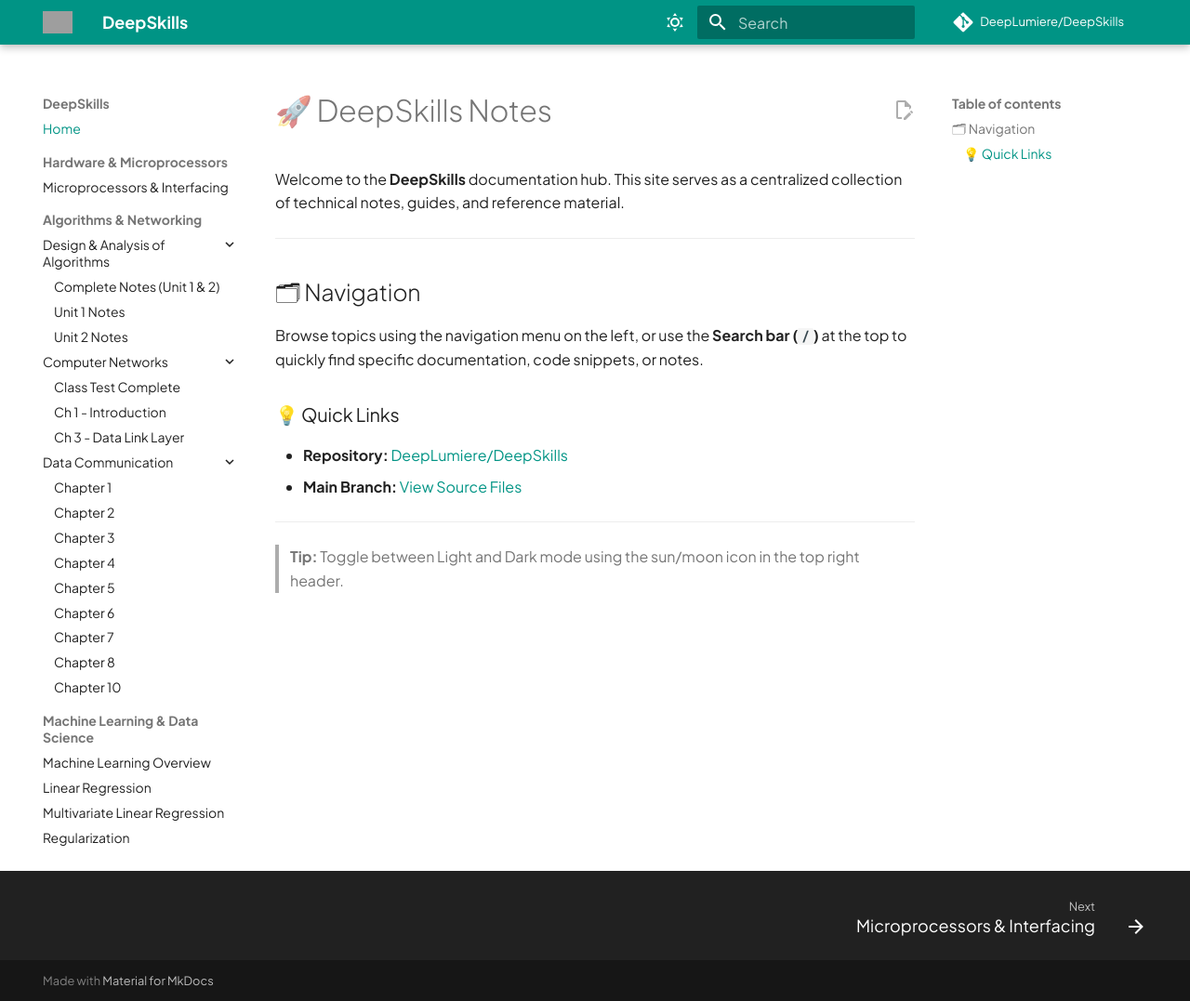
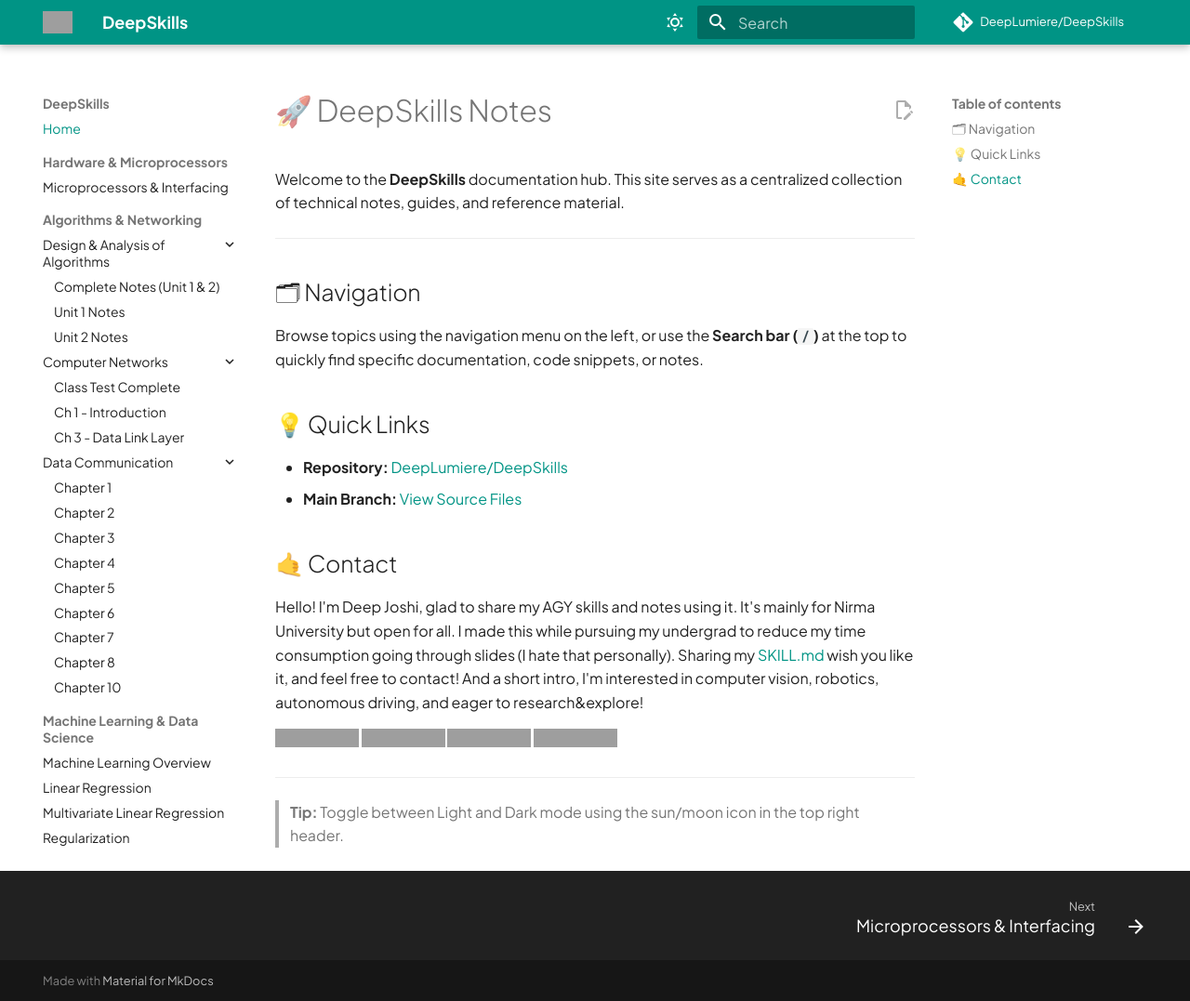
Before and after one commit to DeepLumiere/DeepSkills, an MkDocs documentation site: the page built from notes/index.md, in a window 1280 px wide and 1077 px high. Shown: the whole window at 93% size. Built offline with MkDocs 1.6.1 and Material for MkDocs 9.7.7, drawn with Linux system fonts in a browser that asks for light colours; comment, search, counter and statistics services are not loaded; grey boxes are pictures that could not be loaded.

Commit message:
Revise notes index with new description and contact info
Updated the description and added a contact section with personal details and links.

```diff
--- a/notes/index.md
+++ b/notes/index.md
@@ -1,6 +1,6 @@
 ---
 title: Home
-description: DeepSkills Knowledge Base and Personal Notes
+description: DeepSkills Computer Science Notes
 ---
 
 # 🚀 DeepSkills Notes
@@ -13,11 +13,23 @@ Welcome to the **DeepSkills** documentation hub. This site serves as a centraliz
 
 Browse topics using the navigation menu on the left, or use the **Search bar (`/`)** at the top to quickly find specific documentation, code snippets, or notes.
 
-### 💡 Quick Links
+## 💡 Quick Links
 
 * **Repository:** [DeepLumiere/DeepSkills](https://github.com/DeepLumiere/DeepSkills)
 * **Main Branch:** [View Source Files](https://github.com/DeepLumiere/DeepSkills/tree/main/notes)
 
+## 🤙 Contact
+Hello! I'm Deep Joshi, glad to share my AGY skills and notes using it. It's mainly for Nirma University but open for all. I made this while pursuing my undergrad to reduce my time consumption going through slides (I hate that personally). Sharing my [SKILL.md](https://github.com/DeepLumiere/DeepSkills/blob/main/skills/notes_maker/SKILL.md) wish you like it, and feel free to contact!
+And a short intro, I'm interested in computer vision, robotics, autonomous driving, and eager to research&explore!
+
+[![GitHub](https://img.shields.io/badge/GitHub-DeepLumiere-181717?style=flat-square&logo=github&logoColor=white)](https://github.com/DeepLumiere)
+[![LinkedIn](https://img.shields.io/badge/LinkedIn-Deep%20Joshi-0A66C2?style=flat-square&logo=linkedin&logoColor=white)](https://www.linkedin.com/in/deep-lumiere)
+[![Website](https://img.shields.io/badge/Website-DeepSkills-00897B?style=flat-square&logo=google-chrome&logoColor=white)](https://deeplumiere.github.io/DeepLumiere)
+[![Email: 24bce152@nirmauni.ac.in](https://img.shields.io/badge/Email-Contact-D14836?style=flat-square&logo=gmail&logoColor=white)](mailto:24bce152@nirmauni.ac.in)
+
+
+
+
 ---
 
 > **Tip:** Toggle between Light and Dark mode using the sun/moon icon in the top right header.
```
